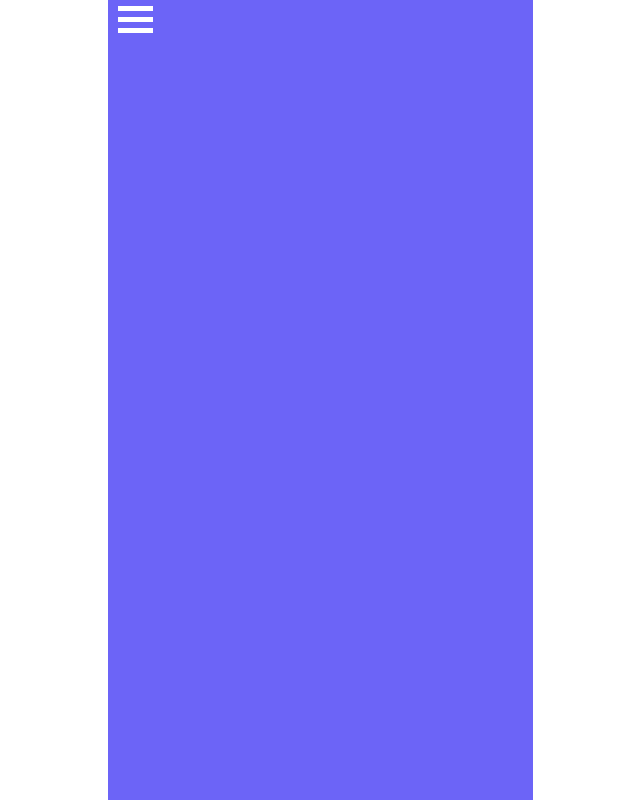
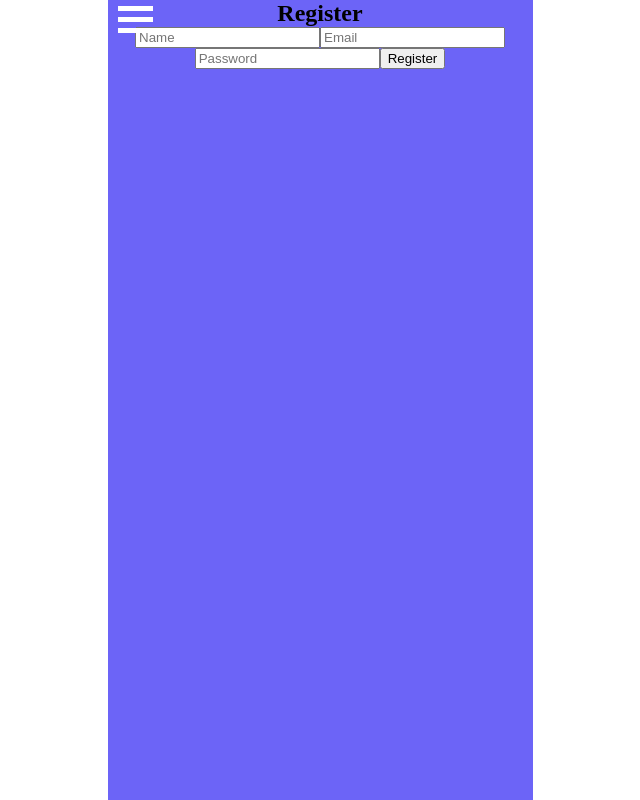
Before and after one commit to Tibouuu/daily-scoop-client, a React (Create React App) app: page /Register in a window 1280 px wide. Shown: the whole page, without its empty margins (320-960 px from the left). Built offline with nearby package versions, Linux system fonts and the light colour scheme.

Commit message:
login and register working

```diff
--- a/package.json
+++ b/package.json
@@ -6,6 +6,7 @@
     "@testing-library/jest-dom": "^5.16.5",
     "@testing-library/react": "^13.4.0",
     "@testing-library/user-event": "^13.5.0",
+    "axios": "^1.3.4",
     "react": "^18.2.0",
     "react-dom": "^18.2.0",
     "react-router-dom": "^6.8.2",
--- a/src/App.js
+++ b/src/App.js
@@ -5,6 +5,7 @@ import Article from './Article/Article';
 import Home from './Home/Home';
 import Swiper from 'swiper';
 import Login from './Login/Login'
+import Register from './Register/Register'
 
 function App() {
   function openNav() {
@@ -30,8 +31,10 @@ function App() {
         </ul>
         <div className='profile'>
           <Link to="/Login" onClick={closeNav}>Login</Link>
-          <p>Register</p>
+          <Link to="/Register" onClick={closeNav}>Register</Link>
+
         </div>
+
       </div>
 
       {<a onClick={openNav} id="openBtn">
@@ -46,6 +49,7 @@ function App() {
         <Route exact={true} path="/" element={<Home />} />
         <Route exact={true} path="/Article" element={<Article />} />
         <Route exact={true} path="/Login" element={<Login />} />
+        <Route exact={true} path="/Register" element={<Register />} />
       </Routes>
 
 
--- a/src/Login/Login.js
+++ b/src/Login/Login.js
@@ -1,16 +1,53 @@
 import "./Login.css"
+import axios from "axios";
+import { useState } from "react";
+
+
 
 function Login(){
+
+    const [user, setUser] = useState({
+        name: "",
+        pwd: ""
+    })
+
+
+
+
+    const  handleLogin = (e) =>{
+    e.preventDefault();
+    const { name, pwd } = e.target;
+    const user = {
+        email: name.value,
+        password: pwd.value
+    }
+
+    //change user to json
+    const jsonUser = JSON.stringify(user);
+
+    axios.post("http://127.0.0.1:8000/api/login", jsonUser,   { headers: { 'Content-Type': 'application/json' } } )
+    .then(res => {
+        console.log(res)
+        let data = res.data.token_type + " " + res.data.access_token;
+        console.log(data)
+        localStorage.setItem("token", data);
+
+    }
+    )
+
+}
+
     return(
         <div className="login">
             <h2>Welcome back, Scooper!</h2>
-            <form>
-                <input type="text" name="name" placeholder="Name"></input>
+            <form onSubmit={handleLogin}>
+                <input type="text" name="name" placeholder="Email"></input>
                 <input type="password" name="pwd" placeholder="Password"></input>
-                <input type="submit" value="Go scooping!"></input>
+                <input type="submit"  value="Go scooping!"></input>
             </form>
         </div>
     )
 }
 
+
 export default Login;
--- /dev/null
+++ b/src/Register/Register.js
@@ -0,0 +1,53 @@
+import axios from "axios";
+import { useState } from "react";
+
+
+function Register(){
+
+    const [user, setUser] = useState({
+        name: "",
+        email: "",
+        password: ""
+    })
+
+    const handleRegister = (e) =>{
+        e.preventDefault();
+        const { name, email, pwd } = e.target;
+        const user = {
+            name: name.value,
+            email: email.value,
+            password: pwd.value
+        }
+
+        //change user to json
+        const jsonUser = JSON.stringify(user);
+        console.log(jsonUser)
+        axios.post("http://127.0.0.1:8000/api/register", jsonUser, { headers: { 'Content-Type': 'application/json' } } )
+        .then(res => {
+            console.log(res)
+
+            //set data to local storage
+            let data = res.data.token_type + " " + res.data.access_token;
+            console.log(data)
+            localStorage.setItem("token", data);
+
+        }
+        )
+
+    }
+
+    return(
+        <div className="register">
+            <h2>Register</h2>
+            <form onSubmit={handleRegister}>
+                <input type="text" name="name" placeholder="Name"></input>
+                <input type="text" name="email" placeholder="Email"></input>
+                <input type="password" name="pwd" placeholder="Password"></input>
+                <input type="submit"  value="Register"></input>
+            </form>
+        </div>
+    )
+}
+
+
+export default Register;
```
Also changed, not shown: 1 other file (tests, documents, lock files or other folders).
